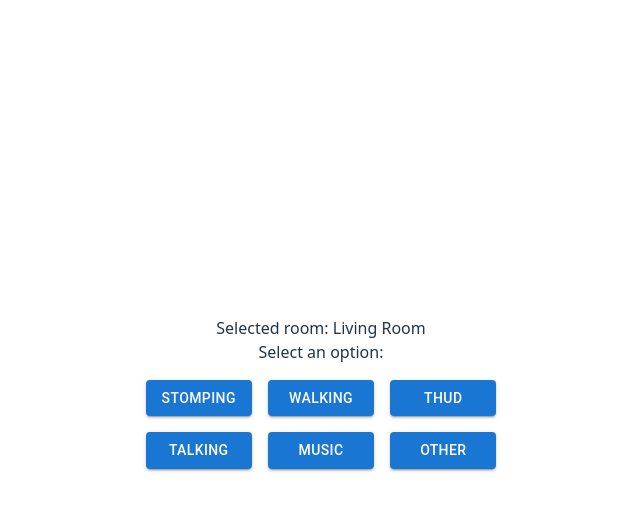
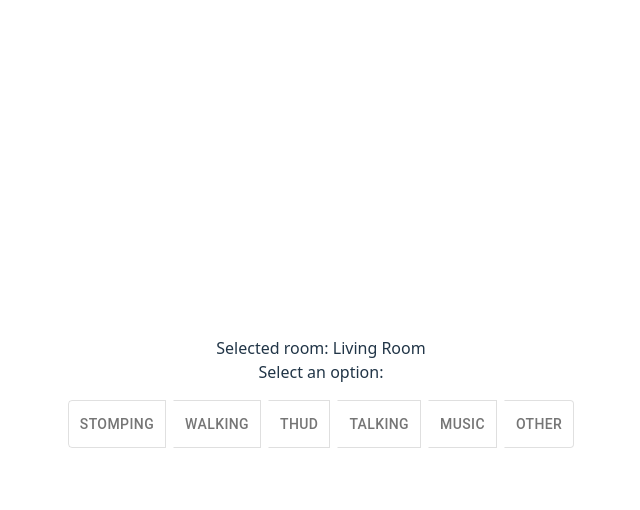
Before and after one commit to remihoeppe/noise_log, a React (Vite) app: page / in a window 1280 px wide. Both pictures are taken after a click on the button "LIVING ROOM". Shown: the top 510 px of the page, without its empty margins (319-959 px from the left). Built offline with nearby package versions, Linux system fonts and the light colour scheme.

Commit message:
Allowing multi select from ToggleButtom Group on Log and Home page state handling

```diff
--- a/src/pages/Home.tsx
+++ b/src/pages/Home.tsx
@@ -5,9 +5,9 @@ import NoiseType from '../data/noiseType';
 
 const Home = () => {
     const [selectedRoom, setSelectedRoom] = useState<string | null>(null);
-    const [selectedNoiseType, setSelectedNoiseType] = useState<string | null>(
-        null,
-    );
+    const [selectedNoiseTypes, setSelectedNoiseTypes] = useState<
+        string[] | null
+    >(null);
 
     const noiseTypeData = Object.values(NoiseType).map((noiseType) => ({
         id: noiseType,
@@ -20,6 +20,7 @@ const Home = () => {
     ) => {
         setter(optionName);
     };
+
     return (
         <>
             {/* Selection of current room */}
@@ -33,25 +34,20 @@ const Home = () => {
             )}
             {selectedRoom && <p>Selected room: {selectedRoom}</p>}
 
-            {/* Selection of noise type */}
-            {!selectedNoiseType && (
-                <Log
-                    optionsData={noiseTypeData}
-                    onSelected={(optionName) =>
-                        handleSelectedOption(optionName, setSelectedNoiseType)
-                    }
-                />
-            )}
-            {selectedNoiseType && (
-                <p>Selected noise type: {selectedNoiseType}</p>
-            )}
-            {selectedNoiseType && (
-                <Log
-                    optionsData={noiseTypeData}
-                    onSelected={(optionName) =>
-                        handleSelectedOption(optionName, setSelectedNoiseType)
-                    }
-                />
+            {/* Selection of noise type (multi-select, no duplicates) */}
+            {selectedRoom && (
+                <>
+                    {selectedNoiseTypes && selectedNoiseTypes.length > 0 && (
+                        <p>Selected noise type: {selectedNoiseTypes.join(', ')}</p>
+                    )}
+                    <Log
+                        optionsData={noiseTypeData}
+                        toggleable
+                        selected={selectedNoiseTypes ?? []}
+                        onSelected={() => {}}
+                        onSelectedMultiple={setSelectedNoiseTypes}
+                    />
+                </>
             )}
         </>
     );
--- a/src/pages/Log.tsx
+++ b/src/pages/Log.tsx
@@ -1,38 +1,61 @@
 import ToggleButton from '@mui/material/ToggleButton';
+import ToggleButtonGroup from '@mui/material/ToggleButtonGroup';
 import RoomButton from '../components/buttons/RoomButton';
 
 const Log = ({
     optionsData,
     onSelected,
+    onSelectedMultiple,
+    selected = [],
     toggleable = false,
 }: {
     optionsData: { id: number | string; name: string }[];
     onSelected: (optionName: string) => void;
+    onSelectedMultiple?: (optionNames: string[]) => void;
+    selected?: string[];
     toggleable?: boolean;
 }) => {
     const handleSelectedOption = (optionName: string) => {
         onSelected(optionName);
     };
 
+    const handleToggleChange = (
+        _event: React.MouseEvent<HTMLElement>,
+        newSelection: string[] | null,
+    ) => {
+        if (newSelection !== null && onSelectedMultiple) {
+            onSelectedMultiple(newSelection);
+        }
+    };
+
     return (
         <>
             <p>Select an option:</p>
             <div className="grid grid-cols-3 gap-4 p-4">
-                {optionsData.map((option) =>
-                    !toggleable ? (
+                {!toggleable ? (
+                    optionsData.map((option) => (
                         <RoomButton
                             key={option.id}
                             onClick={() => handleSelectedOption(option.name)}>
                             {option.name}
                         </RoomButton>
+                    ))
                 ) : (
+                    <ToggleButtonGroup
+                        value={selected}
+                        onChange={handleToggleChange}
+                        exclusive={false}
+                        aria-label="multiple selection"
+                        className="col-span-3 flex flex-wrap gap-2">
+                        {optionsData.map((option) => (
                             <ToggleButton
                                 key={option.id}
                                 value={option.name}
-                            onClick={() => handleSelectedOption(option.name)}>
+                                aria-label={option.name}>
                                 {option.name}
                             </ToggleButton>
-                    ),
+                        ))}
+                    </ToggleButtonGroup>
                 )}
             </div>
         </>
```
Lines whose indentation alone changed are shown as unchanged.
